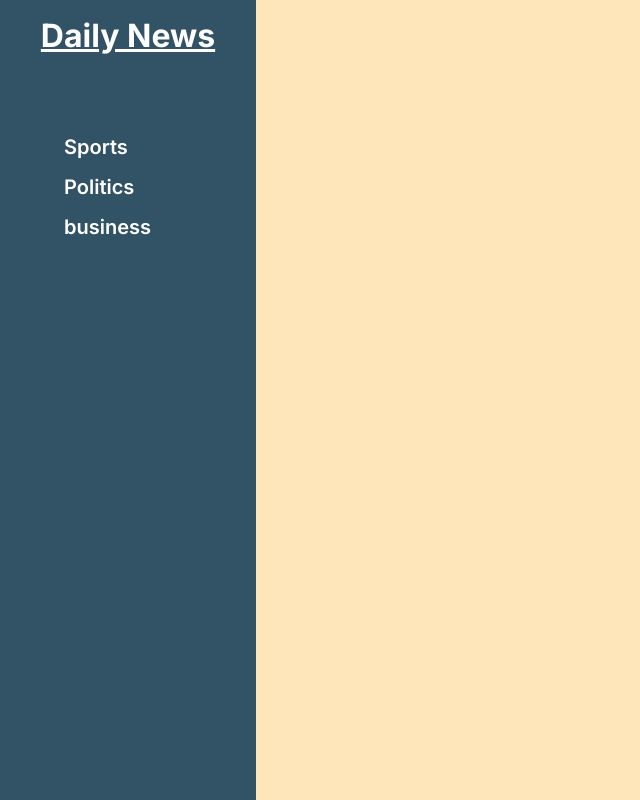
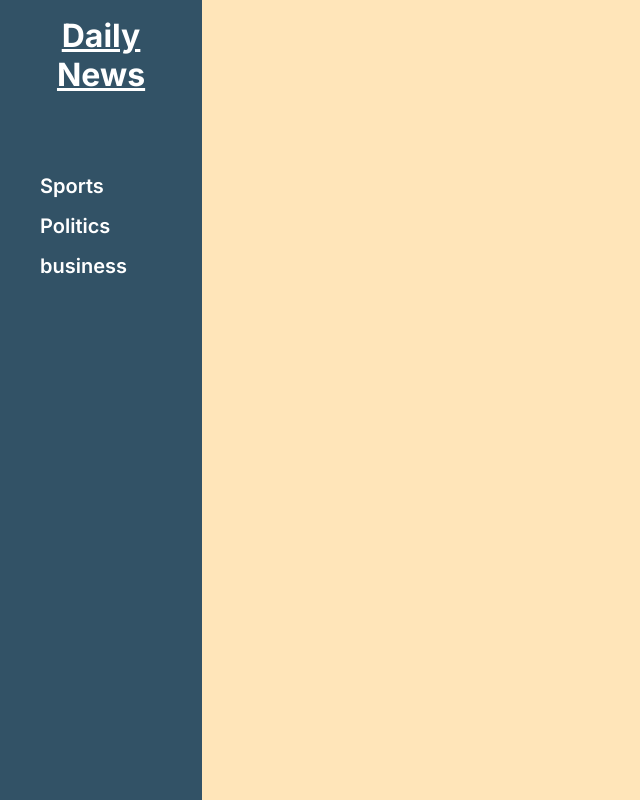
Before and after one commit to Bi7al/News-App, a Next.js app: page / in a window 1280 px wide. Shown: the whole page, without its empty margins (0-640 px from the left). Built offline with nearby package versions, Linux system fonts and the light colour scheme.

Commit message:
Minor Fix

```diff
--- a/app/globals.css
+++ b/app/globals.css
@@ -13,7 +13,7 @@ body{
 }
 .side-nav{
   height: 100vh;
-  width: 20rem;
+  width: 15rem;
   background-color: #325266;
 }
 .outlink{
@@ -31,7 +31,6 @@ body{
 }
 .nav-links{
   margin-top: 5rem;
-  margin-left: 1.5rem;
   display: flex;
   flex-direction: column;
   gap: 1rem;
--- a/app/layout.js
+++ b/app/layout.js
@@ -1,6 +1,7 @@
 import { Inter } from "next/font/google";
 import "./globals.css";
 import SideNav from "./SideNav";
+import { Suspense } from "react";
 
 const inter = Inter({ subsets: ["latin"] });
 
@@ -17,9 +18,11 @@ export default function RootLayout({ children }) {
           <SideNav />
         </div>
         <div className="outlink">
-          {children}
+          <Suspense fallback={"loadings..."}>
+            {children}
+          </Suspense>
         </div>
       </body>
-    </html>
+    </html >
   );
 }
```
